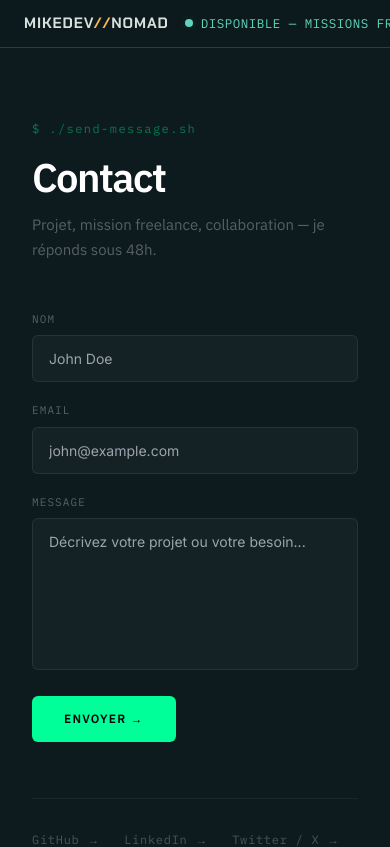
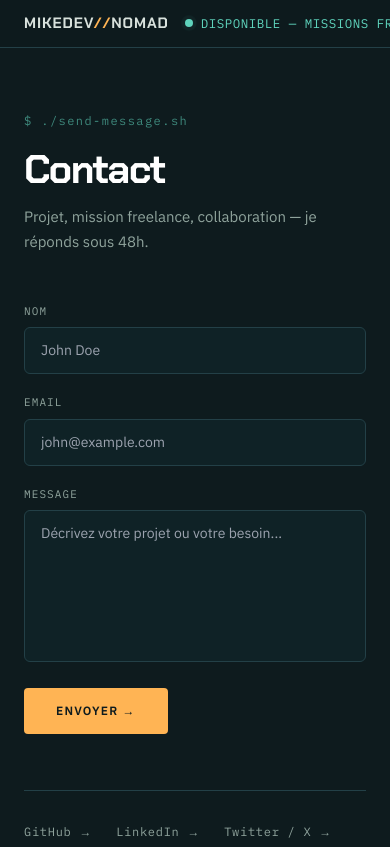
Before and after one commit to mgenoud01/mikedevnomadwebsite, a Next.js app: page /pro/contact in a window 390 px wide. Shown: the top 847 px of the page. Built offline with nearby package versions, Linux system fonts and the light colour scheme.

Commit message:
design: reskin /pro/contact Field Ops (palette amber/mint)

```diff
--- a/app/pro/contact/page.tsx
+++ b/app/pro/contact/page.tsx
@@ -39,25 +39,25 @@ export default function ContactPage() {
   const inputStyle: React.CSSProperties = {
     width: "100%",
     padding: "12px 16px",
-    background: "rgba(255,255,255,0.03)",
-    border: "1px solid rgba(255,255,255,0.08)",
+    background: "var(--panel-2)",
+    border: "1px solid var(--line)",
     borderRadius: "6px",
-    color: "#f0f0f5",
+    color: "var(--mist)",
     fontSize: "14px",
-    fontFamily: "var(--font-inter)",
+    fontFamily: "var(--font-body)",
     outline: "none",
     transition: "border-color 0.2s ease",
   };
 
   return (
-    <div style={{ maxWidth: "640px", margin: "0 auto", padding: "72px 32px 96px" }}>
+    <div className="mx-auto max-w-[640px] px-6 py-16 md:py-24">
 
       {/* Header */}
       <div style={{ marginBottom: "48px" }}>
         <p
           style={{
             fontFamily: "var(--font-mono)",
-            color: "rgba(0,255,153,0.4)",
+            color: "rgba(95,211,188,0.6)",
             fontSize: "12px",
             letterSpacing: "0.12em",
             marginBottom: "20px",
@@ -66,9 +66,10 @@ export default function ContactPage() {
           $ ./send-message.sh
         </p>
         <h1
+          className="font-display"
           style={{
             fontSize: "clamp(2.5rem, 5vw, 4rem)",
-            fontWeight: 900,
+            fontWeight: 700,
             letterSpacing: "-0.04em",
             color: "#ffffff",
             lineHeight: 0.95,
@@ -77,7 +78,7 @@ export default function ContactPage() {
         >
           Contact
         </h1>
-        <p style={{ color: "rgba(255,255,255,0.3)", fontSize: "15px", lineHeight: 1.7 }}>
+        <p style={{ color: "var(--muted)", fontSize: "15px", lineHeight: 1.7 }}>
           Projet, mission freelance, collaboration — je réponds sous 48h.
         </p>
       </div>
@@ -87,8 +88,8 @@ export default function ContactPage() {
           style={{
             padding: "48px 40px",
             borderRadius: "8px",
-            border: "1px solid rgba(0,255,153,0.2)",
-            background: "rgba(0,255,153,0.04)",
+            border: "1px solid rgba(95,211,188,0.25)",
+            background: "rgba(95,211,188,0.06)",
             textAlign: "center",
           }}
         >
@@ -97,21 +98,21 @@ export default function ContactPage() {
               width: "48px",
               height: "48px",
               borderRadius: "50%",
-              border: "1px solid rgba(0,255,153,0.3)",
+              border: "1px solid rgba(95,211,188,0.35)",
               display: "flex",
               alignItems: "center",
               justifyContent: "center",
               margin: "0 auto 20px",
               fontSize: "20px",
-              color: "#00ff99",
+              color: "var(--mint)",
             }}
           >
             ✓
           </div>
-          <p style={{ color: "#00ff99", fontWeight: 700, fontSize: "18px", marginBottom: "8px" }}>
+          <p style={{ color: "var(--mint)", fontWeight: 700, fontSize: "18px", marginBottom: "8px" }}>
             Message envoyé
           </p>
-          <p style={{ color: "rgba(255,255,255,0.3)", fontSize: "14px" }}>
+          <p style={{ color: "var(--muted)", fontSize: "14px" }}>
             Je reviendrai vers vous rapidement.
           </p>
         </div>
@@ -124,7 +125,7 @@ export default function ContactPage() {
                 display: "block",
                 fontFamily: "var(--font-mono)",
                 fontSize: "11px",
-                color: "rgba(255,255,255,0.3)",
+                color: "var(--muted)",
                 letterSpacing: "0.1em",
                 textTransform: "uppercase",
                 marginBottom: "8px",
@@ -140,8 +141,8 @@ export default function ContactPage() {
               onChange={(e) => setForm({ ...form, name: e.target.value })}
               required
               style={inputStyle}
-              onFocus={(e) => (e.target.style.borderColor = "rgba(0,255,153,0.35)")}
-              onBlur={(e) => (e.target.style.borderColor = "rgba(255,255,255,0.08)")}
+              onFocus={(e) => (e.target.style.borderColor = "var(--amber)")}
+              onBlur={(e) => (e.target.style.borderColor = "var(--line)")}
             />
           </div>
 
@@ -152,7 +153,7 @@ export default function ContactPage() {
                 display: "block",
                 fontFamily: "var(--font-mono)",
                 fontSize: "11px",
-                color: "rgba(255,255,255,0.3)",
+                color: "var(--muted)",
                 letterSpacing: "0.1em",
                 textTransform: "uppercase",
                 marginBottom: "8px",
@@ -168,8 +169,8 @@ export default function ContactPage() {
               onChange={(e) => setForm({ ...form, email: e.target.value })}
               required
               style={inputStyle}
-              onFocus={(e) => (e.target.style.borderColor = "rgba(0,255,153,0.35)")}
-              onBlur={(e) => (e.target.style.borderColor = "rgba(255,255,255,0.08)")}
+              onFocus={(e) => (e.target.style.borderColor = "var(--amber)")}
+              onBlur={(e) => (e.target.style.borderColor = "var(--line)")}
             />
           </div>
 
@@ -180,7 +181,7 @@ export default function ContactPage() {
                 display: "block",
                 fontFamily: "var(--font-mono)",
                 fontSize: "11px",
-                color: "rgba(255,255,255,0.3)",
+                color: "var(--muted)",
                 letterSpacing: "0.1em",
                 textTransform: "uppercase",
                 marginBottom: "8px",
@@ -196,8 +197,8 @@ export default function ContactPage() {
               onChange={(e) => setForm({ ...form, message: e.target.value })}
               required
               style={{ ...inputStyle, resize: "none" }}
-              onFocus={(e) => (e.target.style.borderColor = "rgba(0,255,153,0.35)")}
-              onBlur={(e) => (e.target.style.borderColor = "rgba(255,255,255,0.08)")}
+              onFocus={(e) => (e.target.style.borderColor = "var(--amber)")}
+              onBlur={(e) => (e.target.style.borderColor = "var(--line)")}
             />
           </div>
 
@@ -210,29 +211,28 @@ export default function ContactPage() {
           <button
             type="submit"
             disabled={status === "sending"}
+            className="focus-visible:outline focus-visible:outline-2 focus-visible:outline-amber focus-visible:outline-offset-[3px]"
             style={{
               padding: "14px 32px",
-              background: status === "sending" ? "rgba(0,255,153,0.4)" : "#00ff99",
-              color: "#030308",
-              fontWeight: 800,
+              background: status === "sending" ? "rgba(255,180,84,0.4)" : "var(--amber)",
+              color: "var(--ink)",
+              fontWeight: 700,
               fontSize: "12px",
               letterSpacing: "0.1em",
               textTransform: "uppercase",
               border: "none",
-              borderRadius: "6px",
+              borderRadius: "4px",
               cursor: status === "sending" ? "not-allowed" : "pointer",
-              transition: "background 0.2s, transform 0.15s",
+              transition: "transform 0.15s",
               alignSelf: "flex-start",
             }}
             onMouseEnter={(e) => {
               if (status === "sending") return;
               const el = e.currentTarget as HTMLButtonElement;
-              el.style.background = "#ffffff";
               el.style.transform = "translateY(-1px)";
             }}
             onMouseLeave={(e) => {
               const el = e.currentTarget as HTMLButtonElement;
-              el.style.background = status === "sending" ? "rgba(0,255,153,0.4)" : "#00ff99";
               el.style.transform = "translateY(0)";
             }}
           >
@@ -246,7 +246,7 @@ export default function ContactPage() {
         style={{
           marginTop: "56px",
           paddingTop: "32px",
-          borderTop: "1px solid rgba(255,255,255,0.05)",
+          borderTop: "1px solid var(--line)",
           display: "flex",
           gap: "24px",
         }}
@@ -259,16 +259,17 @@ export default function ContactPage() {
           <a
             key={s.label}
             href={s.href}
+            className="focus-visible:outline focus-visible:outline-2 focus-visible:outline-amber focus-visible:outline-offset-[3px]"
             style={{
               fontFamily: "var(--font-mono)",
               fontSize: "12px",
-              color: "rgba(255,255,255,0.25)",
+              color: "var(--muted)",
               textDecoration: "none",
               letterSpacing: "0.06em",
               transition: "color 0.2s",
             }}
-            onMouseEnter={(e) => ((e.currentTarget as HTMLAnchorElement).style.color = "#00ff99")}
-            onMouseLeave={(e) => ((e.currentTarget as HTMLAnchorElement).style.color = "rgba(255,255,255,0.25)")}
+            onMouseEnter={(e) => ((e.currentTarget as HTMLAnchorElement).style.color = "var(--mint)")}
+            onMouseLeave={(e) => ((e.currentTarget as HTMLAnchorElement).style.color = "var(--muted)")}
           >
             {s.label} →
           </a>
```
